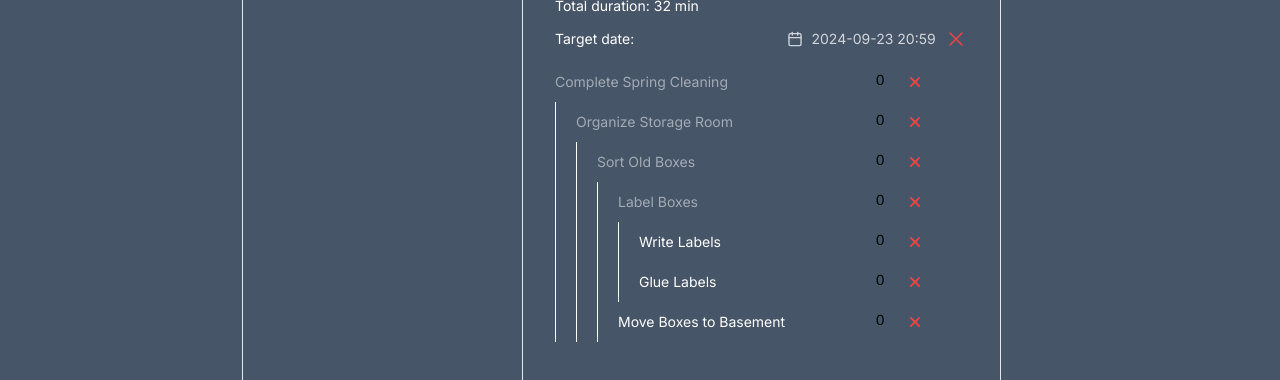
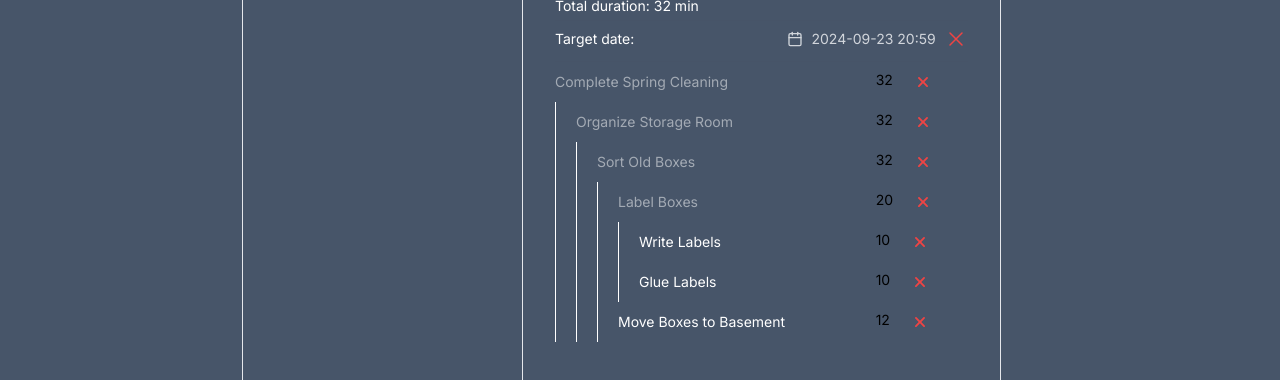
Before and after one commit to marcusryden92/lifeplan, a Next.js app: page /create/clarify-goals in a window 1280 px wide. Shown: the part 255-635 px from the top of the page. Built offline with nearby package versions, Linux system fonts and the light colour scheme; no server answers.

Commit message:
Finally fixed issue with calculating total task duration from subtasks

```diff
--- a/app/(protected)/create/clarify-goals/components/task-list.tsx
+++ b/app/(protected)/create/clarify-goals/components/task-list.tsx
@@ -1,6 +1,6 @@
 "use client";
 
-import { useState } from "react";
+import { useEffect, useState } from "react";
 import { useDataContext } from "@/context/DataContext";
 import { Planner } from "@/lib/planner-class";
 import { Button } from "@/components/ui/button";
@@ -14,15 +14,17 @@ import {
 } from "@/utils/task-array-utils";
 
 interface TaskItemProps {
+  taskArray: Planner[];
   task: Planner;
   subtasks: Planner[];
   onDelete: (id: string) => void;
 }
 
-const TaskItem = ({ task, subtasks, onDelete }: TaskItemProps) => {
+const TaskItem = ({ taskArray, task, subtasks, onDelete }: TaskItemProps) => {
   const [totalTaskDuration, setTotalTaskDuration] = useState(
-    totalSubtaskDuration(task.id, subtasks)
+    totalSubtaskDuration(task.id, taskArray)
   );
+
   return (
     <div>
       <div className="flex justify-between items-center w-full text-sm py-2">
@@ -70,7 +72,12 @@ const TaskList = ({ id }: { id: string }) => {
 
   return (
     <div className="flex flex-col justify-start flex-grow w-full">
-      <TaskItem task={thisTask} subtasks={subtasks} onDelete={handleDelete} />
+      <TaskItem
+        taskArray={taskArray}
+        task={thisTask}
+        subtasks={subtasks}
+        onDelete={handleDelete}
+      />
     </div>
   );
 };
```
Also changed, not shown: utils/task-array-utils.ts (+6 -6 lines).
